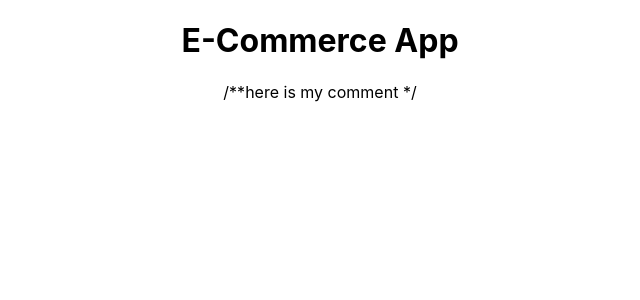
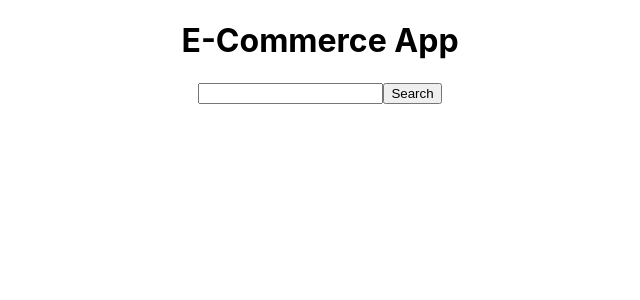
Before and after one commit to bryankenote/ecom-thing, a React (Create React App) app in the folder client/: page / in a window 1280 px wide. Shown: the top 300 px of the page, without its empty margins (320-960 px from the left). Built offline with nearby package versions, Linux system fonts and the light colour scheme.

Commit message:
add form input and submit button

```diff
--- a/client/src/components/Home/commerce-search.tsx
+++ b/client/src/components/Home/commerce-search.tsx
@@ -1,6 +1,30 @@
-import React from 'react';
+import React, { useState } from 'react';
 import ReactDOM from 'react-dom';
 
-function CommerceSearch() {
+export function CommerceSearch() {
+    const [text, setText] = useState('');
 
+    const handleChange = (event) => { //problem with event? not sure on issue here
+        setText(event.target.value);
+    }
+
+    const handleSubmit = (event) => {
+        event.preventDefault();
+
+        //still working on handling submission event
+    }
+
+    return (
+        <form className='CommerceSearch' onSubmit={handleSubmit}>
+            <input
+                type="text"
+                value={text}
+                onChange={handleChange}
+            />
+            <input
+                type="submit"
+                value="Search"
+            />
+        </form>
+    );
 }
--- a/client/src/components/Home/index.tsx
+++ b/client/src/components/Home/index.tsx
@@ -1,5 +1,7 @@
 import React from 'react';
 import './style.css';
+import './commerce-search';
+import { CommerceSearch } from './commerce-search';
 
 function Home() {
   return (
@@ -8,7 +10,7 @@ function Home() {
         <h1>E-Commerce App</h1>
     </header>
     <main>
-        /**here is my comment */
+        <CommerceSearch />
     </main>
 </div>
   );
```
